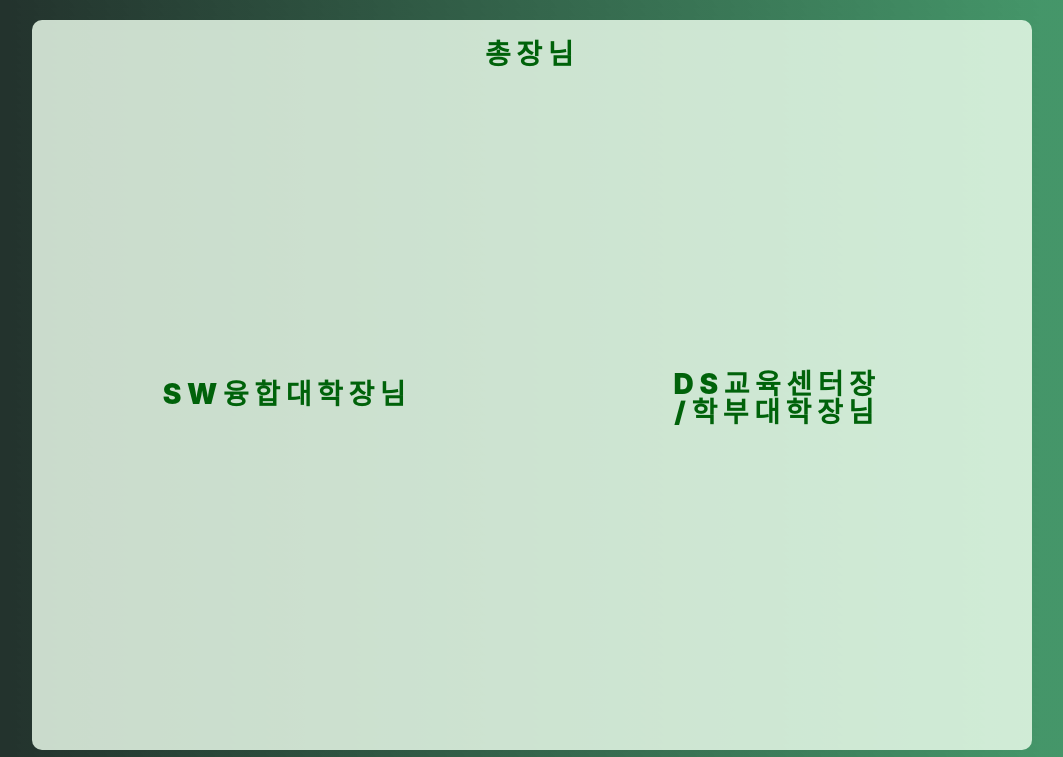
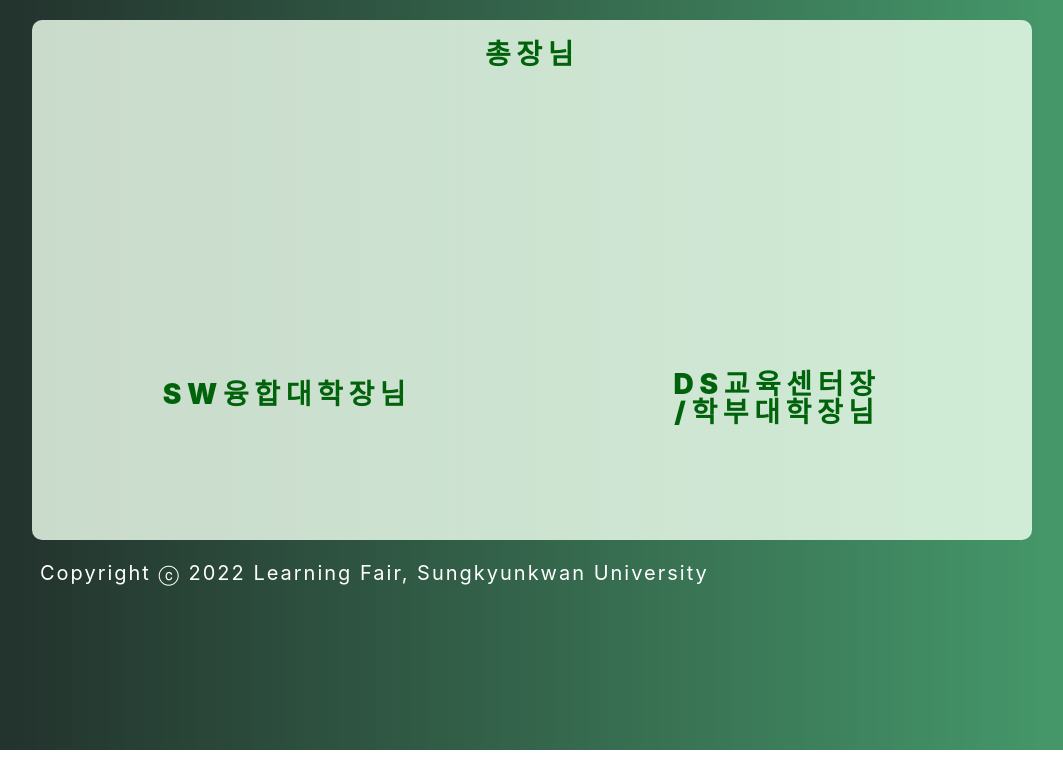
Before and after one commit to AJH0625/learning-fair-main, a React app in the folder client/: page /congrats in a window 1280 px wide. Shown: the part 192-949 px from the top of the page, without its empty margins (108-1171 px from the left). Built offline with nearby package versions, Linux system fonts and the light colour scheme; some packages are replaced by stand-ins of ours; no server answers.

Commit message:
fe: edit mainContent height (css)

```diff
--- a/client/src/css/Congrats.css
+++ b/client/src/css/Congrats.css
@@ -1,7 +1,3 @@
-.MainContent{
-    height:auto;
-}
-
 .Congrats {
     display: grid;
     grid-template-rows: 1fr;
```
